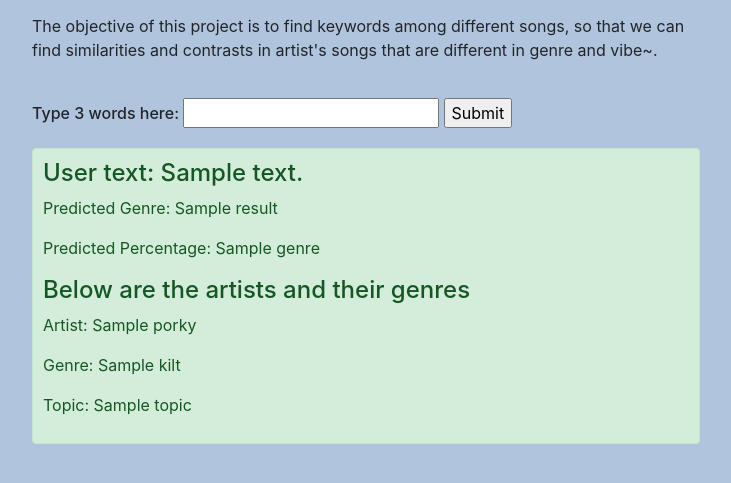
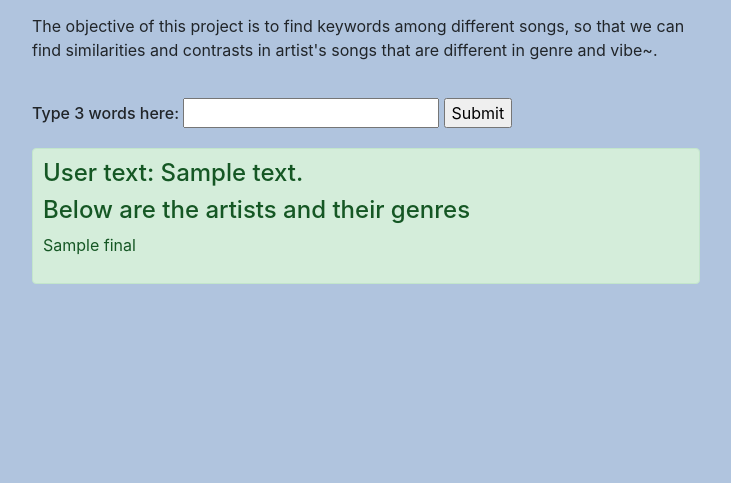
Before and after one commit to SamuelObregon1/-Project-Song-Vibe, a Flask app: template templates/index.html in a window 1280 px wide. Shown: the part 151-634 px from the top of the page, without its empty margins (274-1005 px from the left). Run offline with Flask 3, Linux system fonts and the light colour scheme; the template is opened without the code that fills it: most values are stand-ins (such as "Sample title", 1, 10 or a date in 2020); parts of the project's set-up code (start-up, migrations or seed data) failed here and were passed over; some libraries are stand-ins or nearby versions.

Commit message:
Update index.html

```diff
--- a/templates/index.html
+++ b/templates/index.html
@@ -1,3 +1,4 @@
+
 <!DOCTYPE html>
 <html lang="en">
   <head>
@@ -35,23 +36,11 @@
 		{% if input_text %}
 			<h4> User text:  {{ input_text }} </h4>
 		{% endif %}
-		{% if result %}
-			<p> Predicted Genre: {{ result }} </p>
-	  	{% endif %}
-	  	{% if genre %}
-	  		<p> Predicted Percentage: {{ genre }} </p>
-		{% endif %}
-		{% if result %}
+		{% if porky %}
 	  		<h4> Below are the artists and their genres </h4>
 		{% endif %}
-		{% if result %}
-	  		<p> Artist: {{ porky }} </p>
-		{% endif %}
-		{% if result %}
-	  		<p> Genre: {{ kilt }} </p>
-		{% endif %}
-		{% if result %}
-	  		<p> Topic: {{ topic}} </p>
+		{% if final %}
+	  		<p> {{ final }} </p>
 		{% endif %}
 
 	</div>
```
